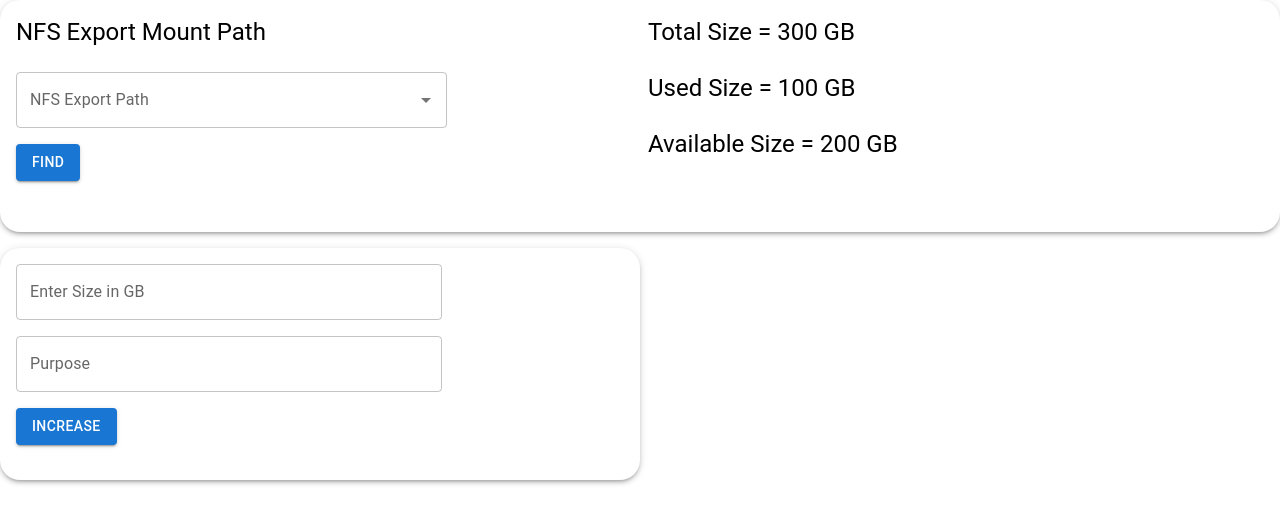
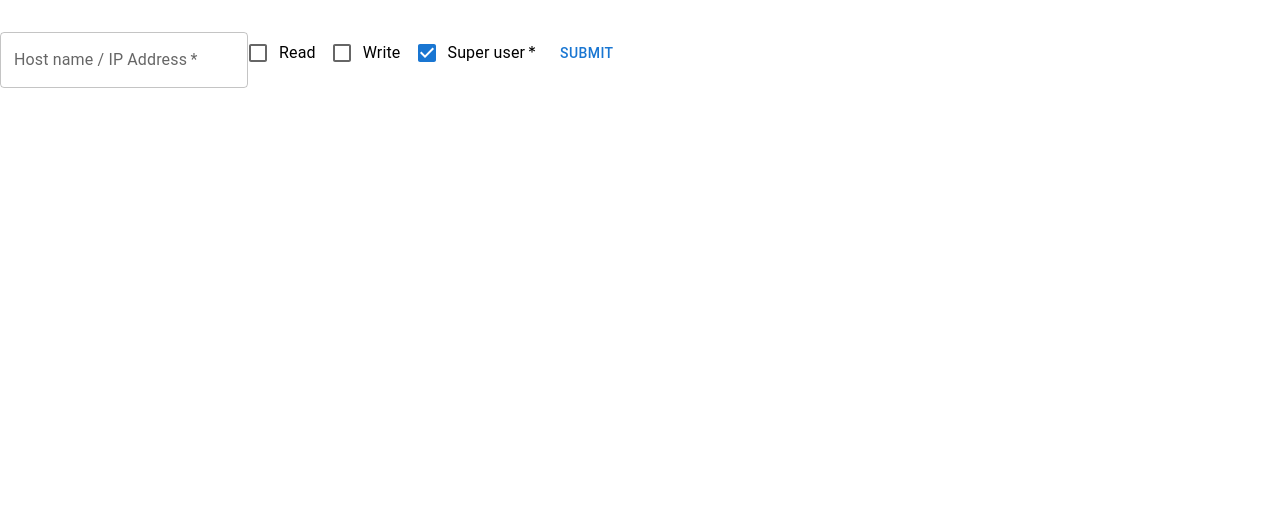
Before and after one commit to pipspritam/flask_sqlite, a React (Create React App) app in the folder employeefront/: page / in a window 1280 px wide. Shown: the top 524 px of the page. Built offline with nearby package versions, Linux system fonts and the light colour scheme.

Commit message:
checkbox, love by golumolu

```diff
--- a/employeefront/src/components/quota.js
+++ b/employeefront/src/components/quota.js
@@ -1,83 +1,65 @@
-import React, { useEffect, useState } from 'react';
-
-import { Grid, Typography, Button, Input, TextField, Autocomplete , Box, Dialog} from '@mui/material';
-import Loading from './Loading';
-
-const dropdownOptions = [
-  { label: 'Option 1', value: 'option1' },
-  { label: 'Option 2', value: 'option2' },
-  { label: 'Option 3', value: 'option3' },
-];
+import React, { useState } from 'react';
+import { TextField, FormControlLabel, Checkbox, Button, Grid } from '@mui/material';
 
 export default function OutlinedCard() {
-  const [selectedOption, setSelectedOption] = useState(null);
-  const [loader, setLoader] = useState(false);
+  const [ip, setIp] = useState('');
+  const [read, setRead] = useState(false);
+  const [write, setWrite] = useState(false);
+  const [superUserChecked, setSuperUserChecked] = useState(true);
 
-  const handleLoader = () => {
-    setLoader(true);
-  }
+  const handleIpChange = (event) => {
+    setIp(event.target.value);
+  };
+
+  const handleReadChange = (event) => {
+    setRead(event.target.checked);
+  };
+
+  const handleWriteChange = (event) => {
+    setWrite(event.target.checked);
+  };
+
+  const handleSuperUserChange = (event) => {
+    const isChecked = event.target.checked;
+    setSuperUserChecked(isChecked);
+  };
+
+  const handleSubmit = (event) => {
+    console.log('IP: ' + ip);
+    console.log('Read: ' + read);
+    console.log('Write: ' + write);
+    console.log('Super user: ' + superUserChecked);
+  };
 
   return (
-    <>
-      <Box boxShadow={3} borderRadius={5} bgcolor="#fff" p={2} mb={2} minHeight="200px">
-        <Grid container spacing={2}>
-          <Grid item xs={12} md={6}>
-            <Typography variant="h5" sx={{ marginBottom: '1em' }}>NFS Export Mount Path</Typography>
-
-            <Autocomplete
-              disablePortal
-              sx={{ width: '70%', marginBottom: '1em' }}
-              options={dropdownOptions}
-              getOptionLabel={(option) => option.label}
-              renderInput={(params) => <TextField {...params} label="NFS Export Path" />}
-              onChange={(event, value) => setSelectedOption(value)}
-            />
-
-            <Button type="submit" variant="contained" onClick={handleLoader}>
-              Find
-            </Button>
-          </Grid>
-
-          <Grid item xs={12} md={6}>
-            <Typography variant="h5" sx={{ marginBottom: '1em' }}>Total Size = 300 GB</Typography>
-            <Typography variant="h5" sx={{ marginBottom: '1em' }}>Used Size = 100 GB</Typography>
-            <Typography variant="h5" >Available Size = 200 GB</Typography>
-          </Grid>
-        </Grid>
-      </Box>
-
-      {loader && (
-        <Dialog open PaperProps={{ style: { backgroundColor: 'transparent', boxShadow: 'none' } }}>
-          <Loading />
-        </Dialog>
-      )}
-
-      <Grid container>
-        <Grid item xs={12} md={6}>
-          <Box boxShadow={3} borderRadius={5} bgcolor="#fff" p={2} mb={2} minHeight="200px" >
-            <TextField
-              id="outlined-basic"
-              label="Enter Size in GB"
-              inputProps={{ type: 'number' }}
-              variant="outlined"
-              placeholder="Enter Size in GB"
-              sx={{ marginBottom: '1em', width: '70%' }}
-            />
-            <TextField
-              id="outlined-basic"
-              label="Purpose"
-              variant="outlined"
-              placeholder="Purpose"
-              sx={{ marginBottom: '1em', width: '70%' }}
-            />
-            <br></br>
-
-            <Button type="submit" variant="contained"  >
-              Increase
-            </Button>
-          </Box>
-        </Grid>
-      </Grid>
-    </>
+    <Grid sx={{ marginTop: '2em' }}>
+      <TextField
+        id="outlined-basic"
+        label="Host name / IP Address"
+        inputProps={{ type: 'text' }}
+        variant="outlined"
+        placeholder="Host name / IP Address"
+        required
+        onChange={handleIpChange}
+      />
+      <FormControlLabel
+        control={<Checkbox />}
+        label="Read"
+        onChange={handleReadChange}
+      />
+      <FormControlLabel
+        control={<Checkbox />}
+        label="Write"
+        onChange={handleWriteChange}
+      />
+      <FormControlLabel
+        required
+        control={<Checkbox  checked={superUserChecked} onChange={handleSuperUserChange} />}
+        label={<span style={{ color: superUserChecked ? '' : 'red' }}>Super user</span>}
+      />
+      <Button onClick={handleSubmit}>
+        Submit
+      </Button>
+    </Grid>
   );
 }
```
